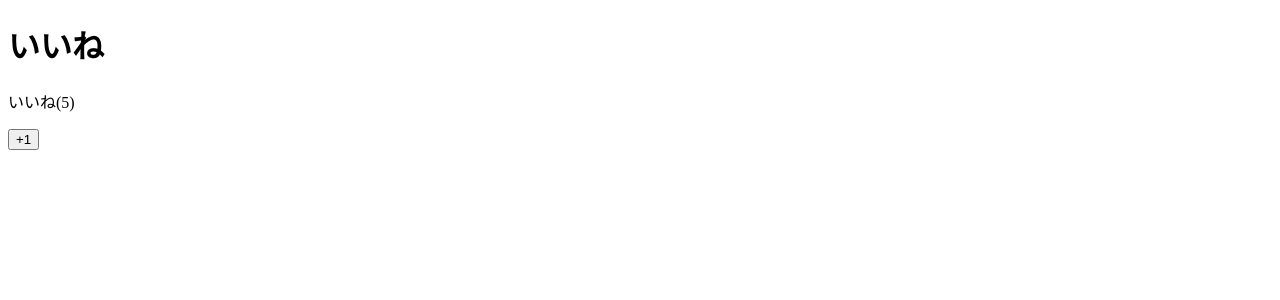
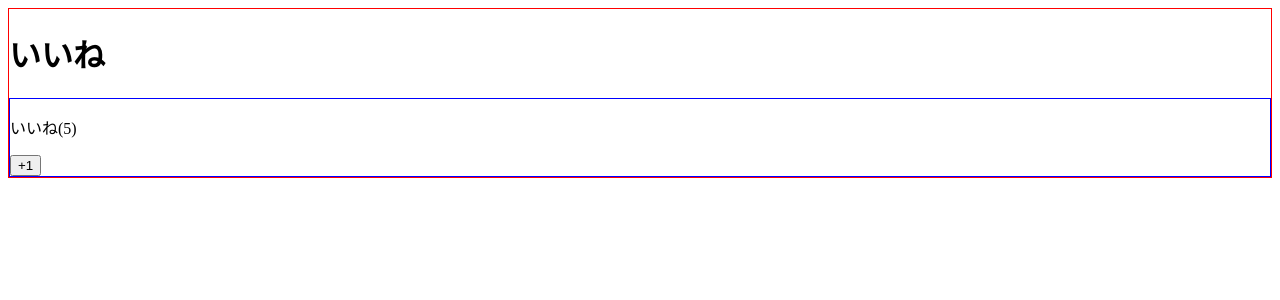
Before and after one commit to jin-aiit-a1824jj/vueJS-sample, a Vue app in the folder session6/index4/: page / in a window 1280 px wide. Shown: the top 300 px of the page. Built offline with nearby package versions, Linux system fonts and the light colour scheme.

Commit message:
css set scoped

```diff
--- a/session6/index4/src/App.vue
+++ b/session6/index4/src/App.vue
@@ -15,3 +15,9 @@ export default {
   }
 }
 </script>
+
+<style scoped>
+div {
+  border: 1px solid red;
+}
+</style>
--- a/session6/index4/src/components/LikeNumber.vue
+++ b/session6/index4/src/components/LikeNumber.vue
@@ -19,3 +19,9 @@ export default {
   }
 }
 </script>
+
+<style scoped>
+div {
+  border: 1px solid blue;
+}
+</style>
```
